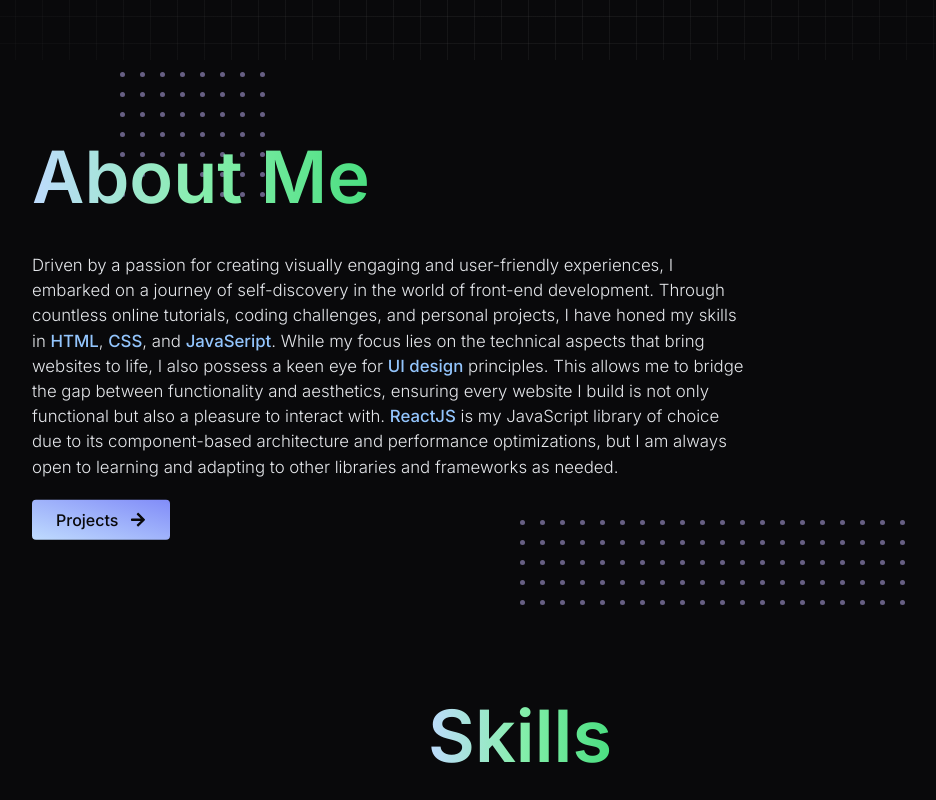
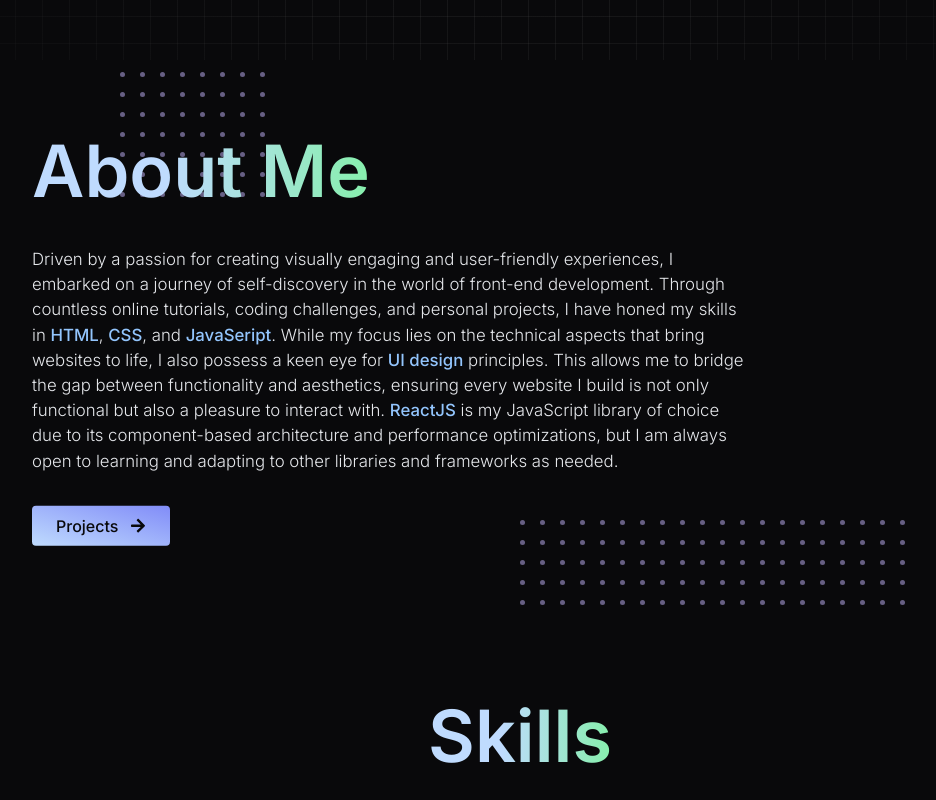
Before and after one commit to salmansajib/salmansajib-portfolio, a React (Vite) app: page / in a window 1280 px wide. Shown: the part 740-1540 px from the top of the page, without its empty margins (120-1056 px from the left). Built offline with nearby package versions, Linux system fonts and the light colour scheme; a web font is replaced by a local one.

Commit message:
modified some styles

```diff
--- a/src/components/About.jsx
+++ b/src/components/About.jsx
@@ -1,6 +1,5 @@
 import DottedGrid from "./DottedGrid";
 import { FaArrowRight } from "react-icons/fa";
-import { motion } from "framer-motion";
 
 const About = () => {
   const dottedGradientColors = ["#c4b5fd", "#c4b5fd"];
@@ -62,25 +61,16 @@ const About = () => {
             and performance optimizations, but I am always open to learning and
             adapting to other libraries and frameworks as needed.
           </p>
-          <motion.a
-            initial={{
-              scale: 1,
-            }}
-            whileHover={{
-              scale: 1.05,
-            }}
-            whileTap={{
-              scale: 0.95,
-            }}
+          <a
             href="#projects"
             style={{
               width: "max-content",
             }}
-            className="group flex items-center gap-3 rounded-[.25em] bg-gradient-to-tr from-blue-200 to-indigo-400 px-6 py-2 font-medium text-zinc-950"
+            className="group mt-3 flex items-center gap-3 rounded-[.25em] bg-gradient-to-tr from-blue-200 to-indigo-400 px-6 py-2 font-medium text-zinc-950"
           >
             Projects
             <FaArrowRight className="text-zinc-950 transition-all group-hover:-rotate-45" />
-          </motion.a>
+          </a>
         </div>
       </article>
     </section>
--- a/src/components/Hero.jsx
+++ b/src/components/Hero.jsx
@@ -77,7 +77,7 @@ const Hero = () => {
             href="#contact"
             className="group mt-3 flex items-center gap-3 rounded-[.25em] bg-gradient-to-tr from-blue-200 to-indigo-400 px-6 py-2 font-medium text-zinc-950"
           >
-            Contact me{" "}
+            Contact me
             <FaArrowRight className="text-zinc-950 transition-all group-hover:-rotate-45" />
           </motion.a>
         </div>
--- a/src/index.css
+++ b/src/index.css
@@ -4,6 +4,6 @@
 
 @layer components {
   .gradient-header {
-    @apply bg-gradient-to-r from-blue-200 via-green-300 to-green-400 bg-clip-text text-5xl font-semibold text-transparent md:text-7xl;
+    @apply bg-gradient-to-r from-blue-200 from-40% to-green-300 bg-clip-text text-5xl font-semibold text-transparent md:text-7xl;
   }
 }
```
